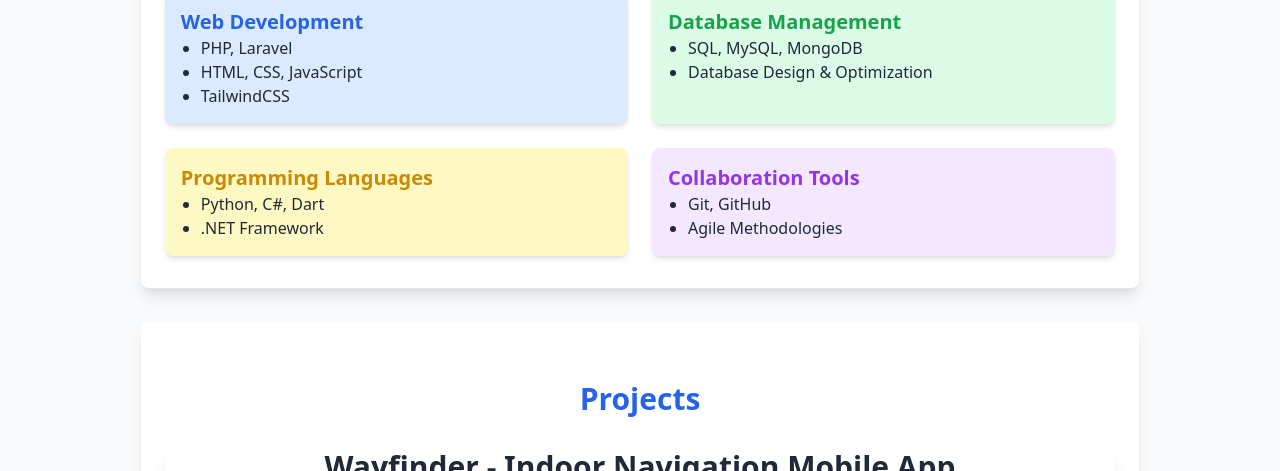
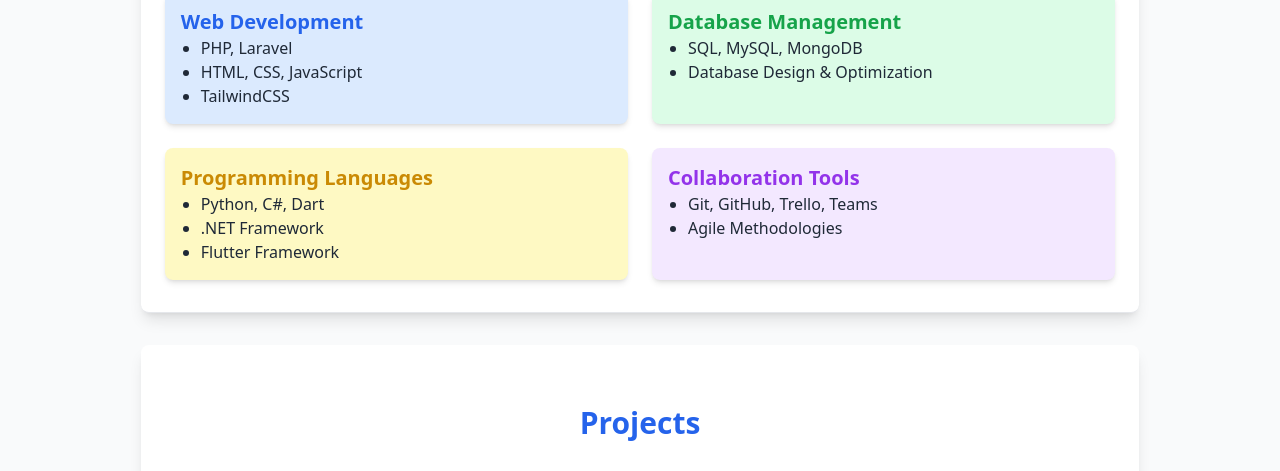
Before and after one commit to bhandareasmita/bhandareasmita.github.io, a website: page index.html in a window 1280 px wide. Shown: the part 629-1100 px from the top of the page. Drawn offline with Linux system fonts and the light colour scheme.

Commit message:
final touch

```diff
--- a/index.html
+++ b/index.html
@@ -106,6 +106,7 @@
           <ul class="list-disc pl-5">
             <li>Python, C#, Dart</li>
             <li>.NET Framework</li>
+            <li>Flutter Framework</li>
           </ul>
         </div>
 
@@ -113,7 +114,7 @@
         <div class="bg-purple-100 p-4 rounded-lg shadow-md h-full">
           <h3 class="font-semibold text-xl text-purple-600">Collaboration Tools</h3>
           <ul class="list-disc pl-5">
-            <li>Git, GitHub</li>
+            <li>Git, GitHub, Trello, Teams</li>
             <li>Agile Methodologies</li>
           </ul>
         </div>
```
